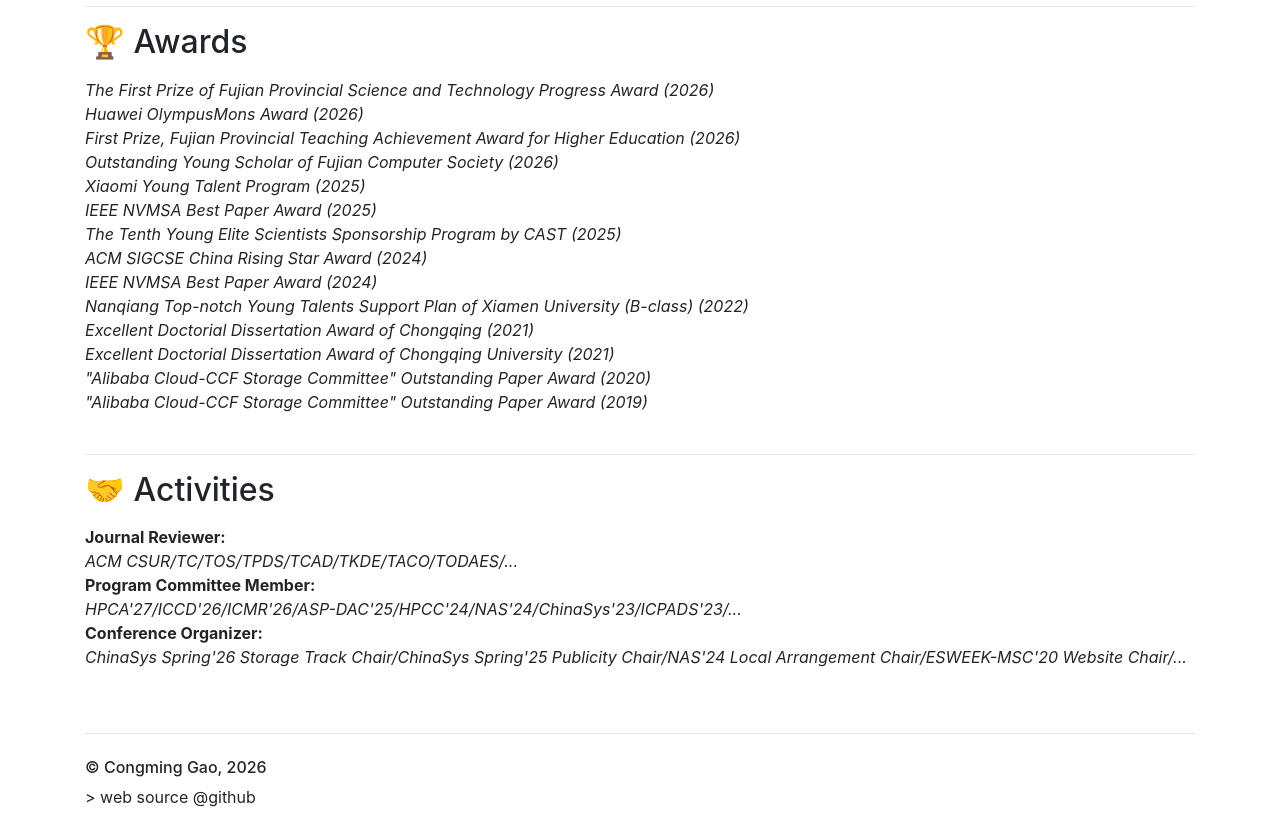
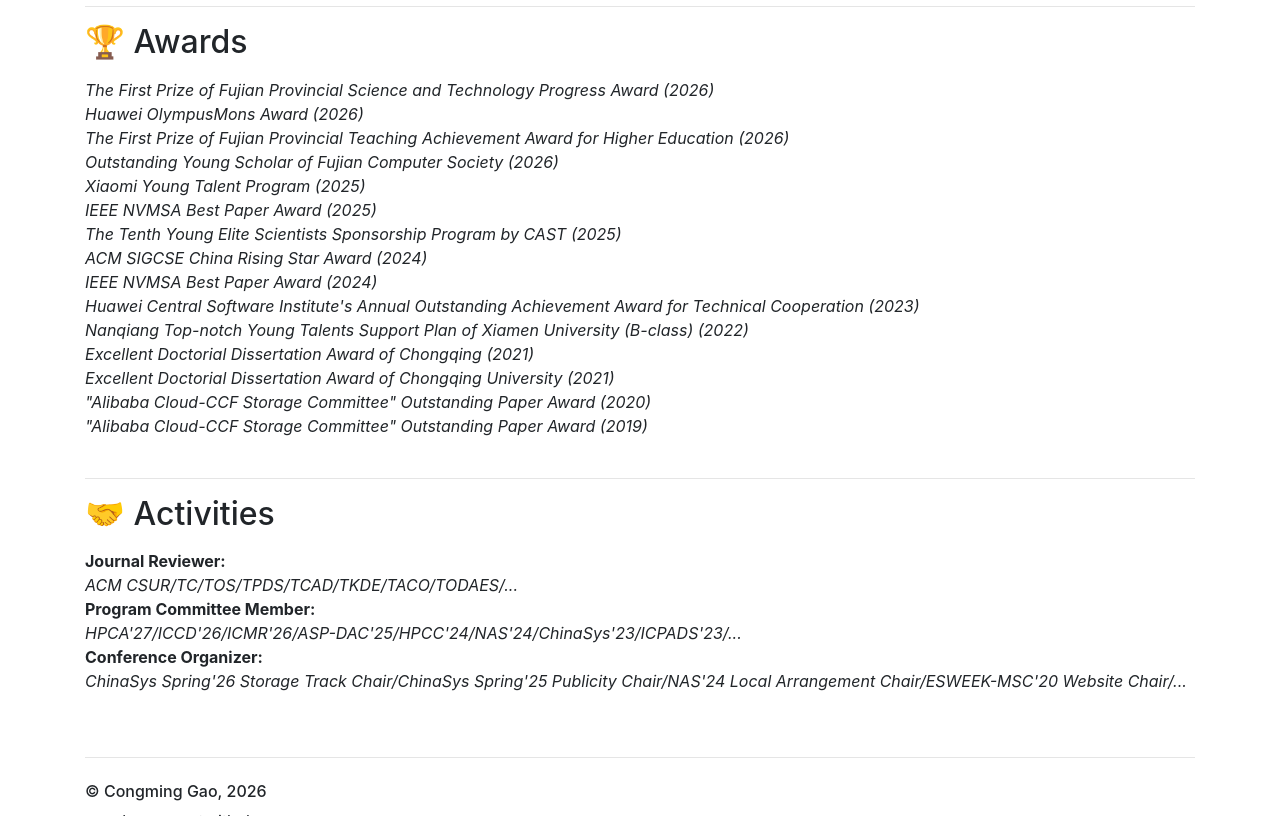
Before and after one commit to Gaocm/gaocm.github.io, a plain HTML site: page index.html in a window 1280 px wide. Shown: the part 1620-2436 px from the top of the page. Drawn offline with nearby package versions, Linux system fonts and the light colour scheme; some icons are missing; a web font is replaced by a local one.

Commit message:
Correct award title in index.html

```diff
--- a/index.html
+++ b/index.html
@@ -1132,7 +1132,7 @@
         <br />
         <i>Huawei OlympusMons Award (2026)</i>
         <br />
-        <i>First Prize, Fujian Provincial Teaching Achievement Award for Higher Education (2026)</i>
+        <i>The First Prize of Fujian Provincial Teaching Achievement Award for Higher Education (2026)</i>
         <br />
 		<i>Outstanding Young Scholar of Fujian Computer Society (2026)</i>
         <br />
@@ -1145,6 +1145,8 @@
         <i>ACM SIGCSE China Rising Star Award (2024)</i>
         <br />
         <i>IEEE NVMSA Best Paper Award (2024)</i>
+        <br />
+        <i>Huawei Central Software Institute's Annual Outstanding Achievement Award for Technical Cooperation (2023)</i>
         <br />
         <i>Nanqiang Top-notch Young Talents Support Plan of Xiamen University (B-class) (2022)</i>
         <br />
```
